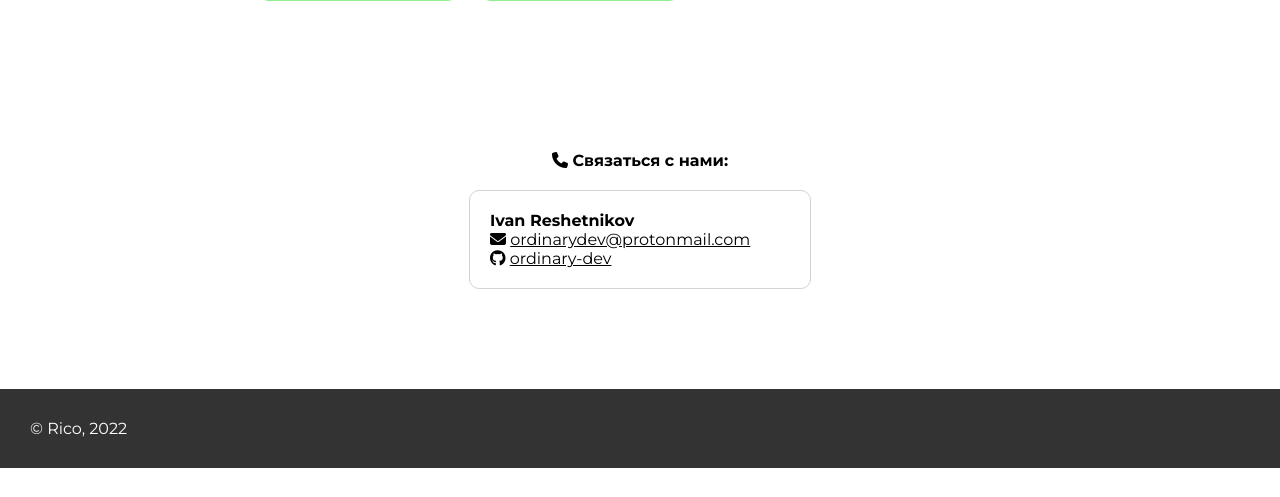
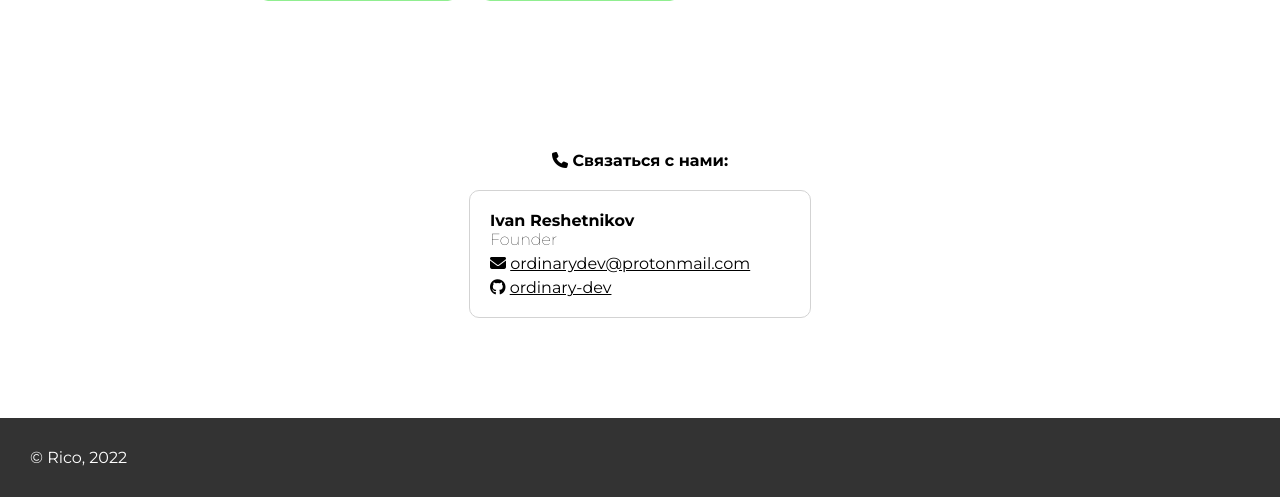
Before and after one commit to ordinary-dev/rico, a Flask app: page / in a window 1280 px wide. Shown: the part 1414-1911 px from the top of the page. Before the commit the page ends 1882 px from the top, so only its background shows below. Run offline with Flask 2, Linux system fonts and the light colour scheme; some libraries are stand-ins or nearby versions.

Commit message:
Improve contact card
I added a position in the company and increased the distance between the links.

```diff
--- a/rico/static/style.css
+++ b/rico/static/style.css
@@ -128,3 +128,7 @@ a {
     width: 100%;
     margin: 20px;
 }
+
+.link {
+    margin-top: 5px;
+}
--- a/rico/templates/index.html
+++ b/rico/templates/index.html
@@ -90,13 +90,14 @@
         <div class="stack">
             <div class="card">
                 <div class="font-weight-700">Ivan Reshetnikov</div>
-                <div>
+                <div class="font-weight-100">Founder</div>
+                <div class="link">
                     <i class="fa-solid fa-envelope"></i>
                     <a href="mailto:ordinarydev@protonmail.com" target="_blank">
                         ordinarydev@protonmail.com
                     </a>
                 </div>
-                <div>
+                <div class="link">
                     <i class="fa-brands fa-github"></i>
                     <a href="https://github.com/ordinary-dev" target="_blank">
                         ordinary-dev
```
